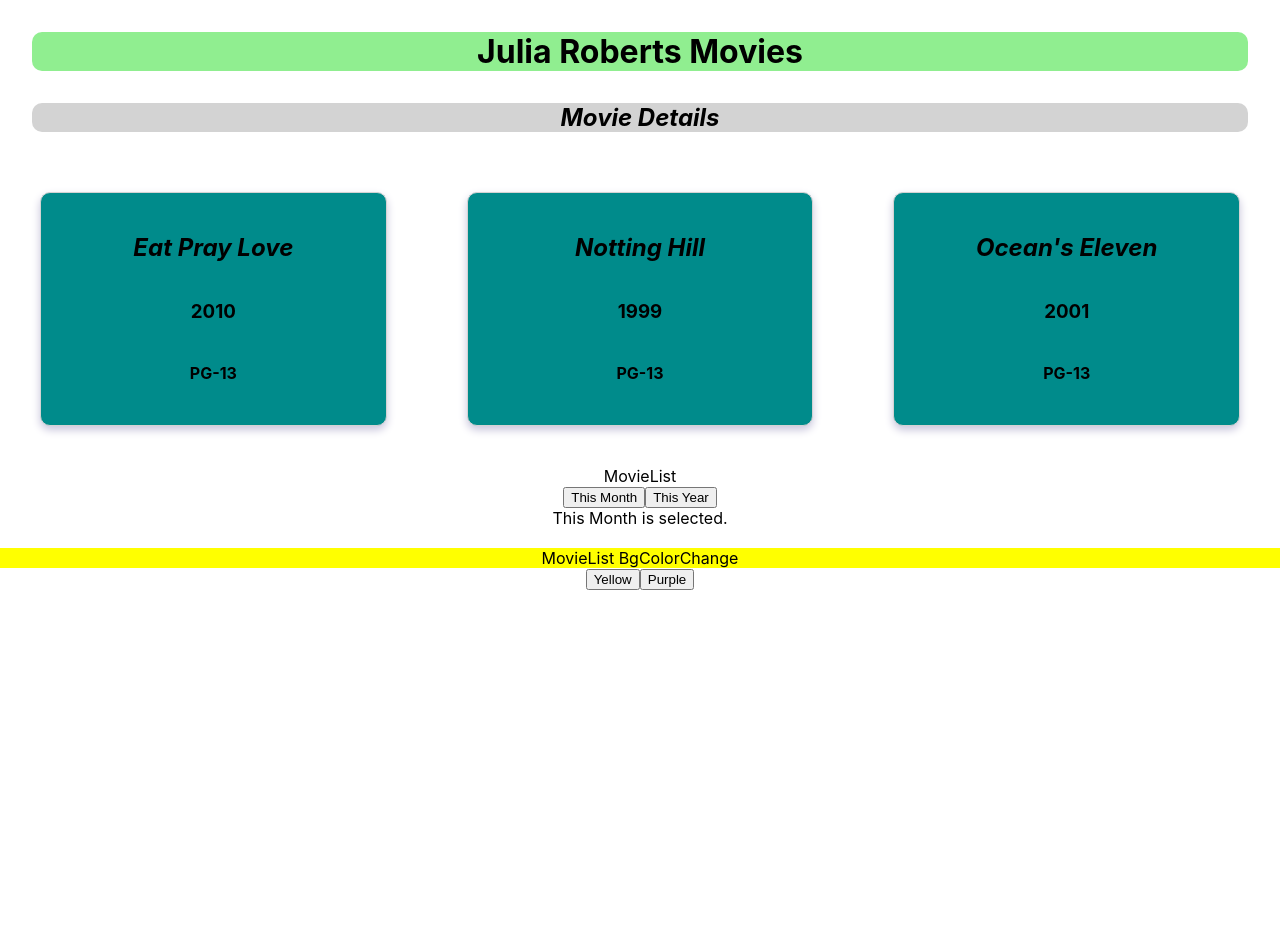
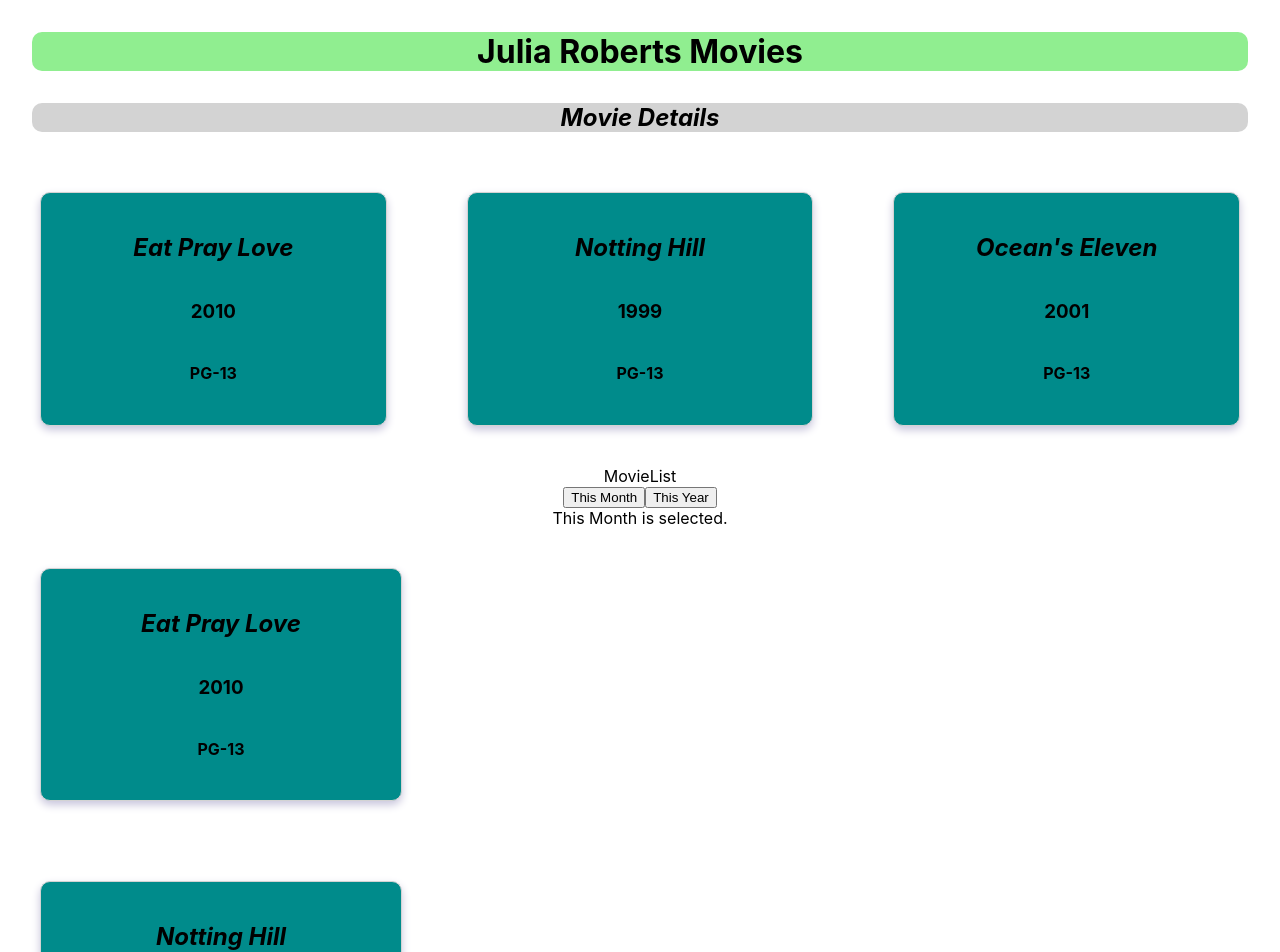
Before and after one commit to tborba1/react-june22, a React (Create React App) app in the folder react-june22/: page / in a window 1280 px wide. Shown: the top 952 px of the page. Before the commit the page ends 800 px from the top, so only its background shows below. Built offline with nearby package versions, Linux system fonts and the light colour scheme.

Commit message:
updated movie list component

```diff
--- a/react-june22/src/components/MovieList.js
+++ b/react-june22/src/components/MovieList.js
@@ -1,8 +1,26 @@
 import { useState } from "react";
+import MovieCard from "./MovieCard";
 
 export default function MovieList() {
     const [timespan, setTimespan] = useState("This Month");
-    const [bgColor, setBg] = useState("yellow"); //destructuring; pass something into useState to set the initial value
+    // const [bgColor, setBg] = useState("yellow");
+    const [movies, setMovies] = useState([
+        {
+            Title: "Eat Pray Love",
+            Year: "2010",
+            Rated: "PG-13",
+        },
+        {
+            Title: "Notting Hill",
+            Year: "1999",
+            Rated: "PG-13",
+        },
+        {
+            Title: "Ocean's Eleven",
+            Year: "2001",
+            Rated: "PG-13",
+        },
+    ]);
 
     return (
         <div>
@@ -10,10 +28,22 @@
             <button onClick={() => setTimespan("This Month")}>This Month</button>
             <button onClick={() => setTimespan("This Year")}>This Year</button>
             <div>{timespan} is selected.</div>
-            <br></br>
-            <div style={{backgroundColor: bgColor}}>MovieList BgColorChange</div>
+            {/* <div style={{backgroundColor: bgColor}}>MovieList BgColorChange</div>
             <button onClick={()=> setBg("yellow")}>Yellow</button>
-            <button onClick={()=> setBg("purple")}>Purple</button>
+            <button onClick={()=> setBg("purple")}>Purple</button> */}
+            {movies.length > 0 ? (
+                movies.map((movie) => (
+                    <div style={{ display: "flex" }}>
+                        <MovieCard
+                        title={movie.Title}
+                        year={movie.Year}
+                        rating={movie.Rated}/>
+                    </div>
+                ))
+            ): (
+                <div>No results found.</div>
+            )}
+
         </div>
-    )
+    );
 }
```
Also changed, not shown: react-june22/src/components/Home.js (line endings or trailing spaces).
